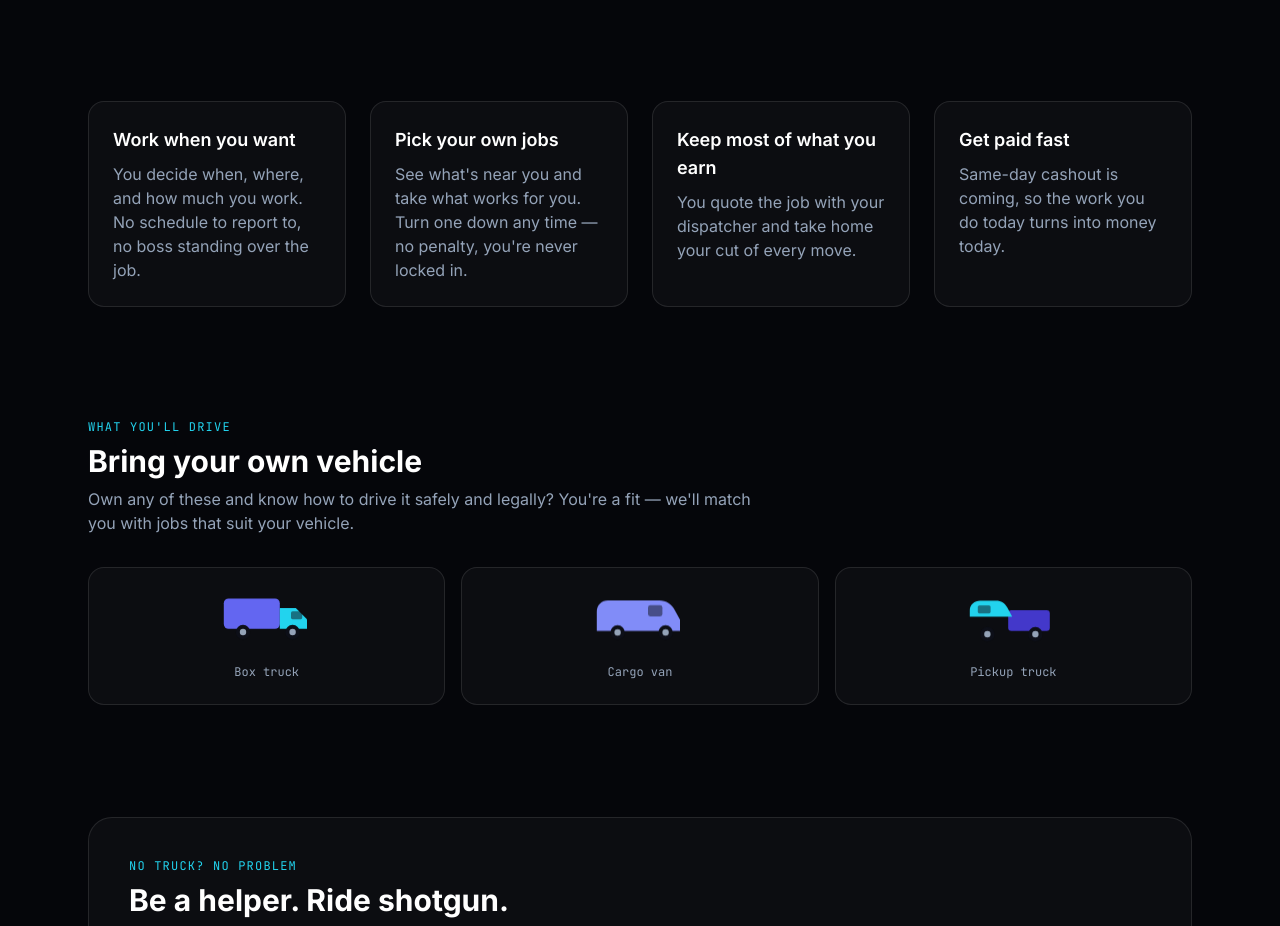
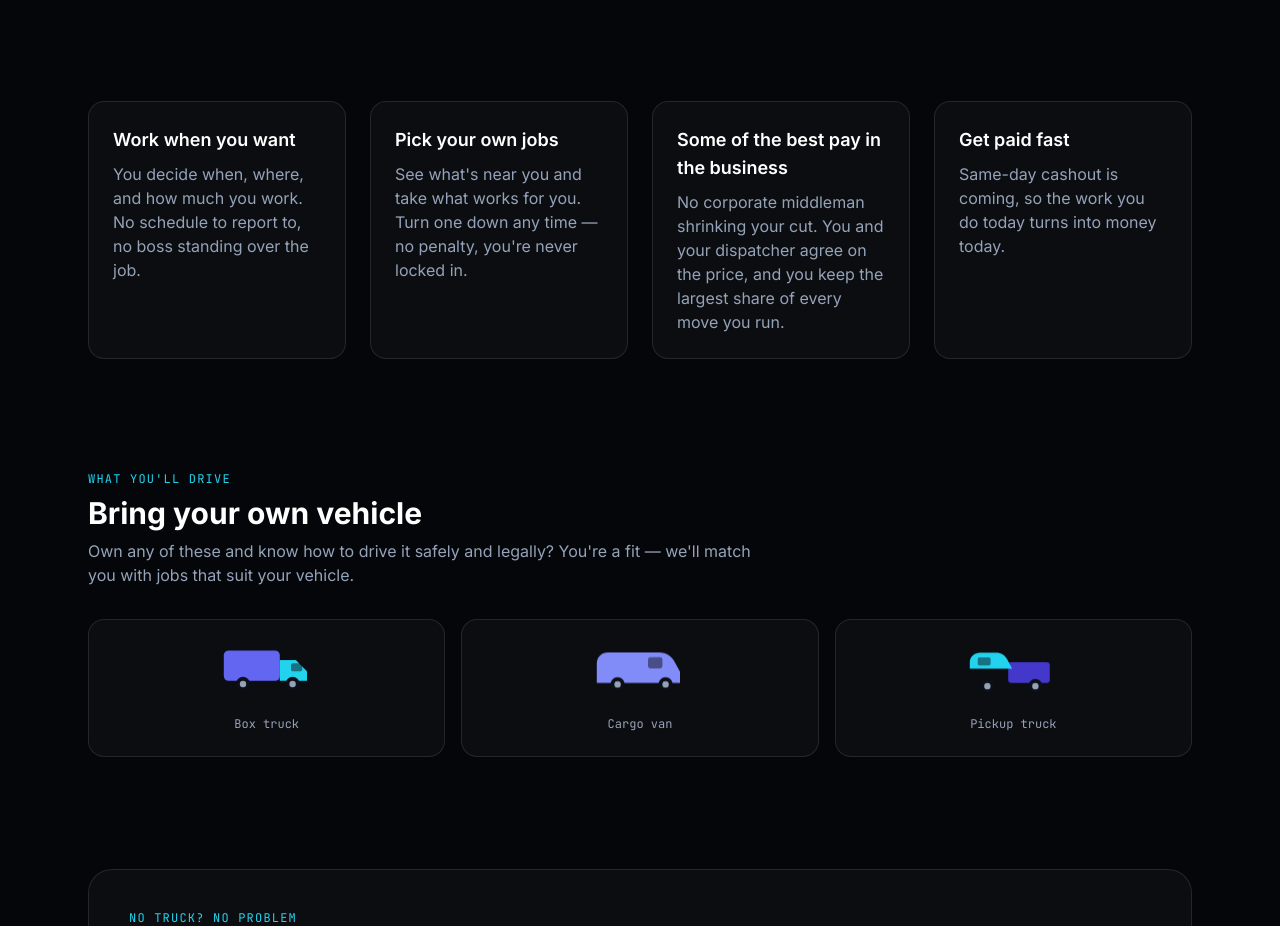
Before and after one commit to bobbinpersonal-ai/p0k3r, a Next.js app: page /drive in a window 1280 px wide. Shown: the part 920-1846 px from the top of the page. Built offline with nearby package versions, Linux system fonts and the light colour scheme; no server answers.

Commit message:
Sharpen pay perk copy on /drive
Swap the vague "keep most of what you earn" line for stronger,
industry-standard pay-plan language.

Co-Authored-By: Claude Sonnet 5 <noreply@anthropic.com>
Claude-Session: https://claude.ai/code/session_01ELAveQDTiSgUvQYQUkRSWr

```diff
--- a/src/app/drive/page.tsx
+++ b/src/app/drive/page.tsx
@@ -27,8 +27,8 @@ const PERKS = [
     body: "See what's near you and take what works for you. Turn one down any time — no penalty, you're never locked in.",
   },
   {
-    title: "Keep most of what you earn",
-    body: "You quote the job with your dispatcher and take home your cut of every move.",
+    title: "Some of the best pay in the business",
+    body: "No corporate middleman shrinking your cut. You and your dispatcher agree on the price, and you keep the largest share of every move you run.",
   },
   {
     title: "Get paid fast",
```
